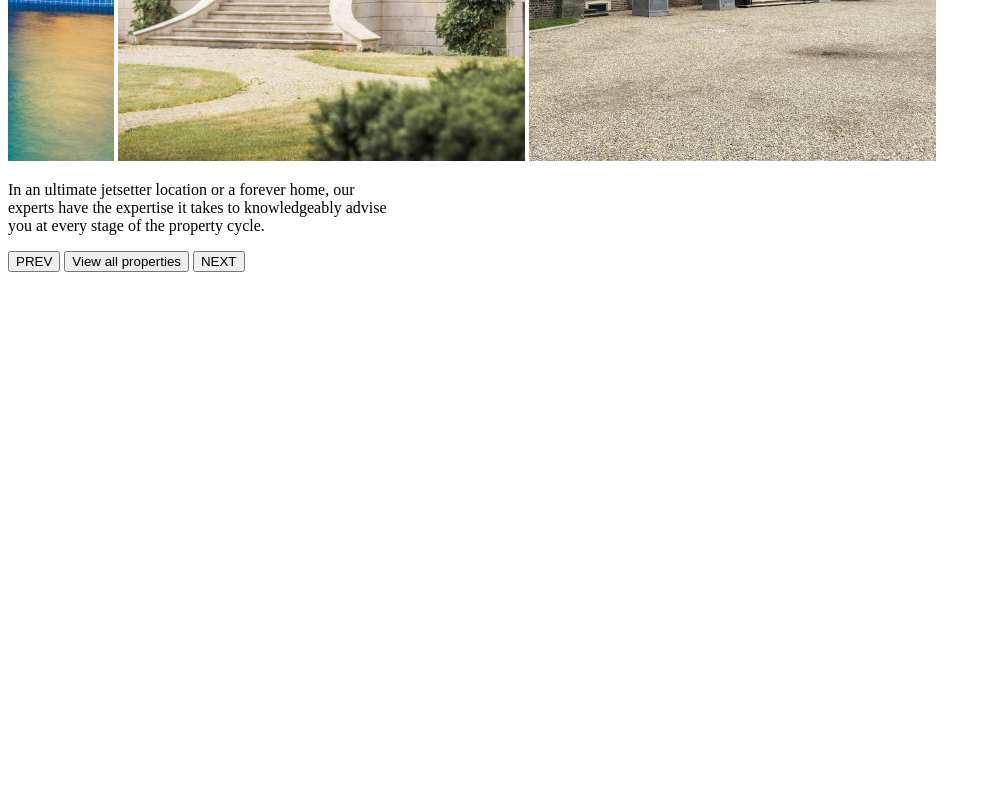
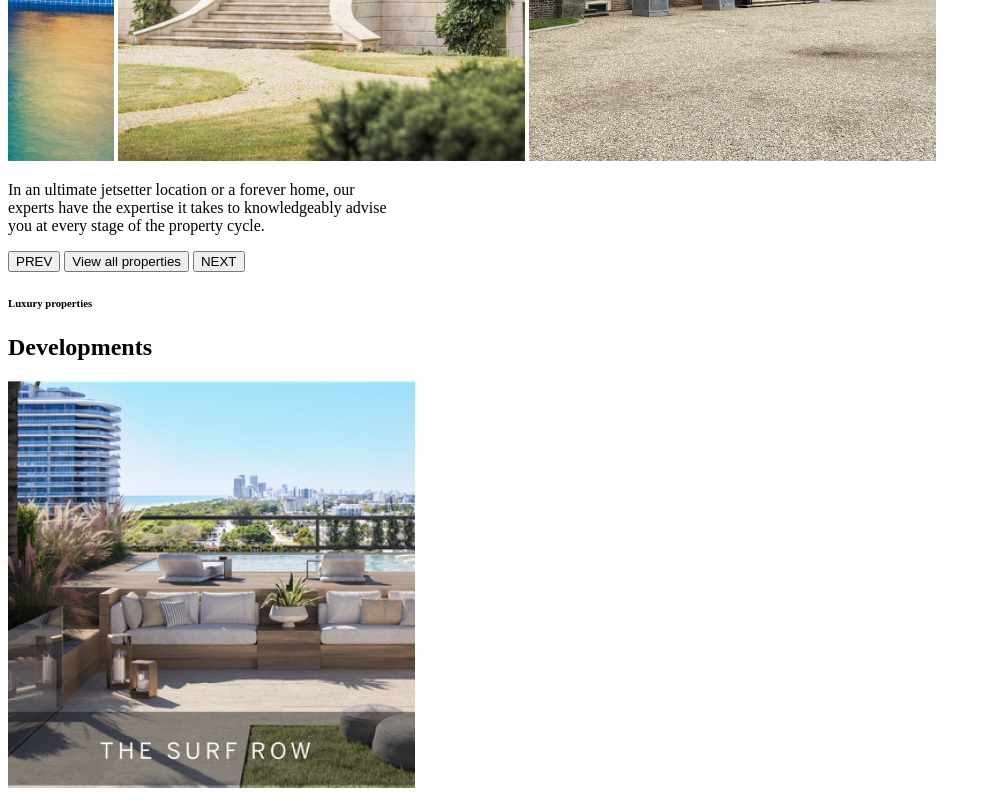
Before and after one commit to domenicha/PROYECTO-ACELERA-DIGITAL, a plain HTML site: page index.html in a window 1280 px wide. Shown: the part 1510-2310 px from the top of the page, without its empty margins (0-991 px from the left). Before the commit the page ends 1790 px from the top, so only its background shows below. Drawn offline with Linux system fonts and the light colour scheme.

Commit message:
Vigesima modificacion de la maquetacion 1

```diff
--- a/index.html
+++ b/index.html
@@ -65,7 +65,27 @@
                         <button class="botonNext">NEXT</button>
                     </div>
                 </div>
+
             </section>
+
+            <section class="developments">
+                <div class="contendor-developments">
+                    <h6 class="subtitulo">Luxury properties</h6>
+                    <h2 class="titulo">Developments</h2>
+                    <div class="galeria-developments">
+                        <div class="imagen-developments">
+                            <img src="img/galeria1.jpg" alt=""> <!--Aqui va la primera imagen de la galeria-->
+
+
+                        </div>
+
+                    </div>
+                </div>
+
+            </section>
+
+
+
 
         </main>
 
```
Also changed, not shown: img/galeria1.jpg (added), img/galeria2.jpg (added), img/galeria3.jpg (added), img/galeria4.jpg (added), img/galeria5.jpg (added), img/galeria6.jpg (added), img/galeria7.jpg (added), img/galeria8.jpg (added).
